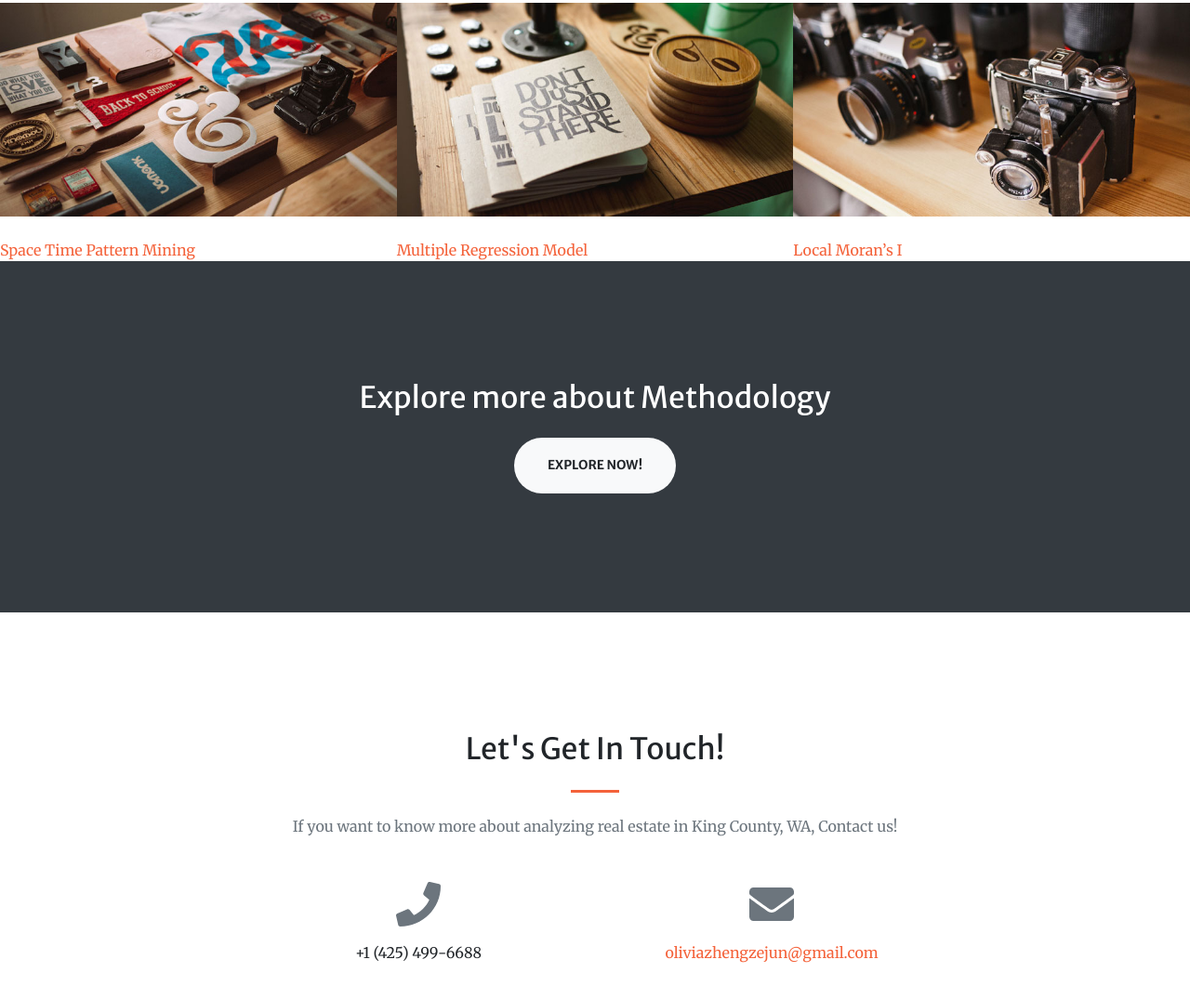
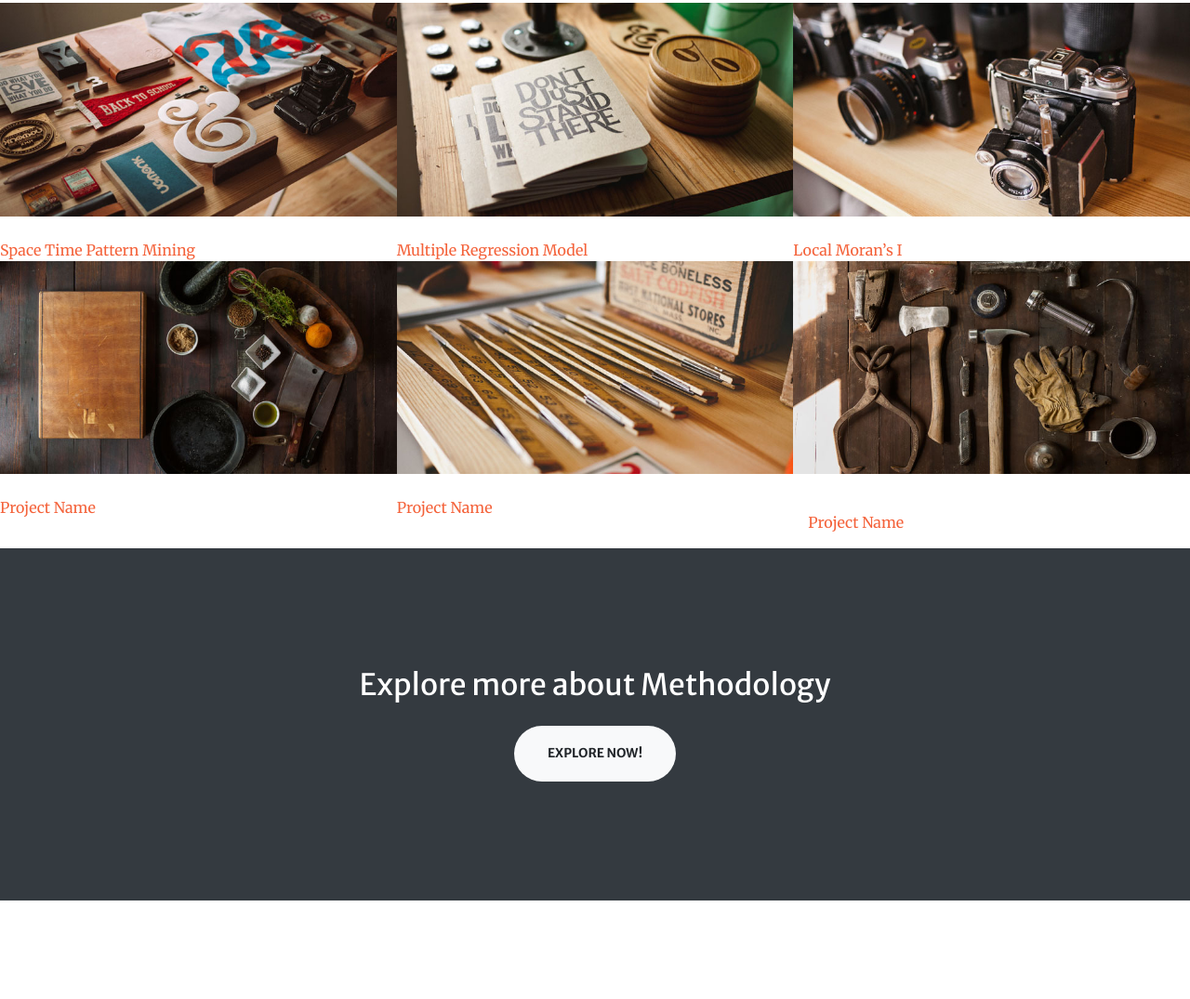
Before and after one commit to zejunoliviazheng/zejunoliviazheng.github.io, a website: page index.html in a window 1280 px wide. Shown: the part 1870-2945 px from the top of the page at 93% size. Drawn offline with nearby package versions, Linux system fonts and the light colour scheme.

Commit message:
Update index.html

```diff
--- a/index.html
+++ b/index.html
@@ -133,6 +133,33 @@
             </div>
           </a>
         </div>
+        <div class="col-lg-4 col-sm-6">
+          <a class="portfolio-box" href="assets/img/portfolio/fullsize/4.jpg">
+            <img class="img-fluid" src="assets/img/portfolio/thumbnails/4.jpg" alt="" />
+            <div class="portfolio-box-caption">
+              <div class="project-category text-white-50">Category</div>
+              <div class="project-name">Project Name</div>
+            </div>
+          </a>
+        </div>
+        <div class="col-lg-4 col-sm-6">
+          <a class="portfolio-box" href="assets/img/portfolio/fullsize/5.jpg">
+            <img class="img-fluid" src="assets/img/portfolio/thumbnails/5.jpg" alt="" />
+            <div class="portfolio-box-caption">
+              <div class="project-category text-white-50">Category</div>
+              <div class="project-name">Project Name</div>
+            </div>
+          </a>
+        </div>
+        <div class="col-lg-4 col-sm-6">
+          <a class="portfolio-box" href="assets/img/portfolio/fullsize/6.jpg">
+            <img class="img-fluid" src="assets/img/portfolio/thumbnails/6.jpg" alt="" />
+            <div class="portfolio-box-caption p-3">
+              <div class="project-category text-white-50">Category</div>
+              <div class="project-name">Project Name</div>
+            </div>
+          </a>
+        </div>
       </div>
     </div>
   </div>
```
